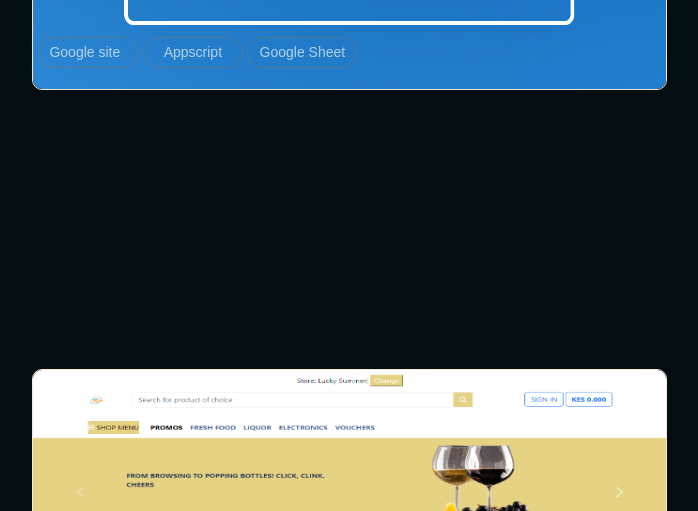
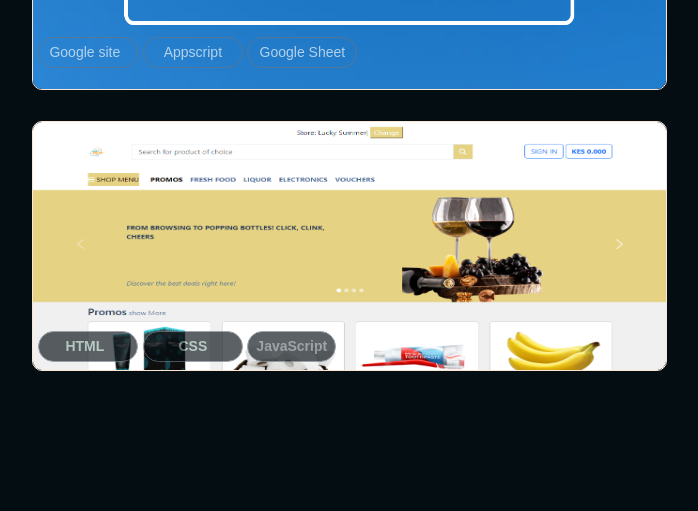
Before and after one commit to owinokev/portfolio, a plain HTML site: page index.html in a window 1280 px wide. Shown: the part 1710-2221 px from the top of the page, without its empty margins (338-1036 px from the left). Drawn offline with nearby package versions, Linux system fonts and the light colour scheme.

Commit message:
Update index.html

```diff
--- a/index.html
+++ b/index.html
@@ -179,10 +179,10 @@
 
         </div>
 
-        <div class="" style="position: relative; height: 75px; margin-top: 42%">
+        <div class="" style="position: relative; height: 75px; margin-top: 5%">
           <a href="ecommerce.html">
             <img src="pictures/shop.png" alt=""
-            style="border: 1px solid #FDE5D4; border-radius: 10px;margin-top: 2%; width: 100%; height: 250px">
+            style="border: 1px solid #FDE5D4; border-radius: 10px; width: 100%; height: 250px">
           </a>
           <div class="" style="display:block; position: absolute;margin-left: 1%; top: 210px">
             <button type="button" class="btn btn-outline-secondary btn-sm"
```
